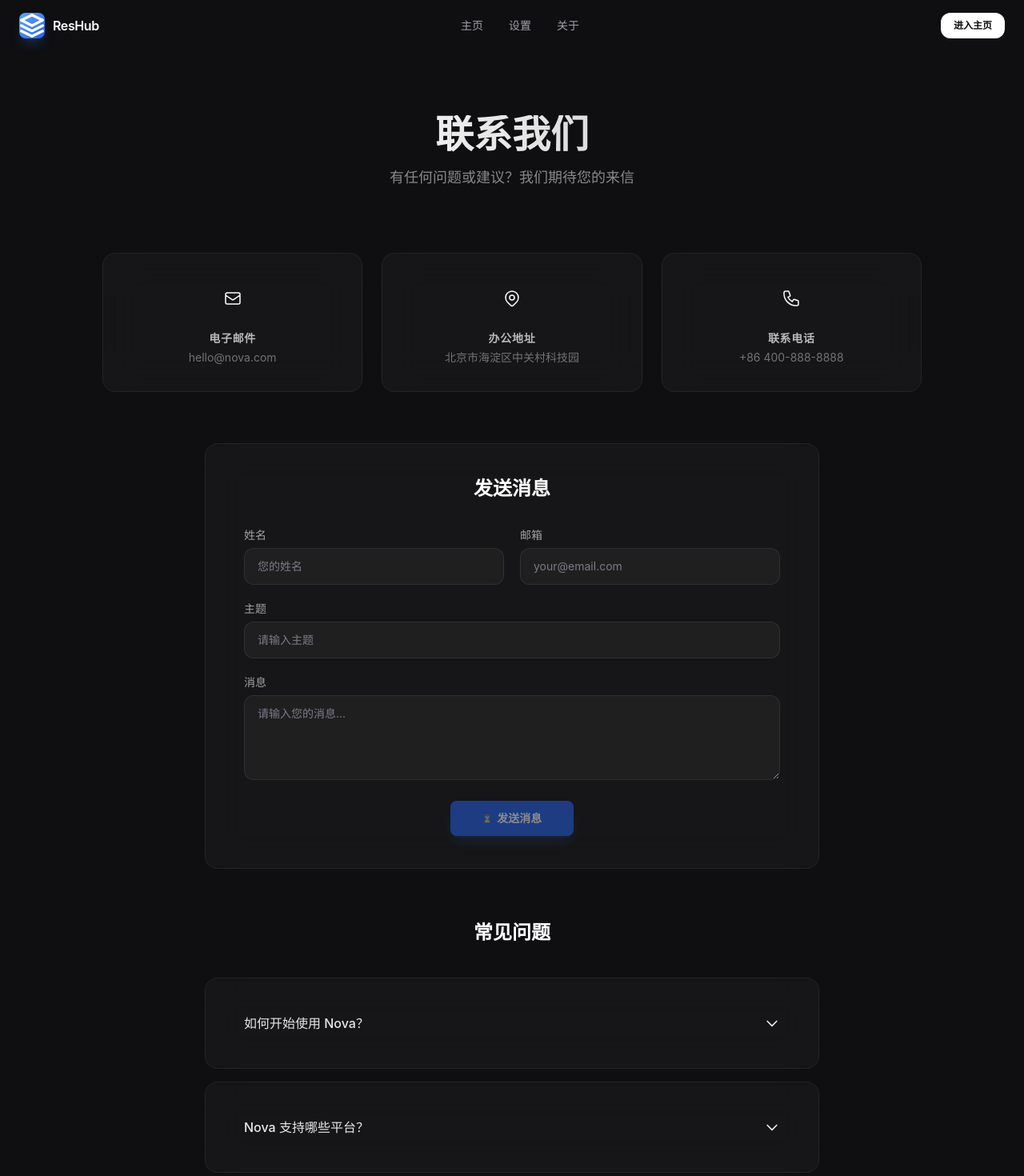
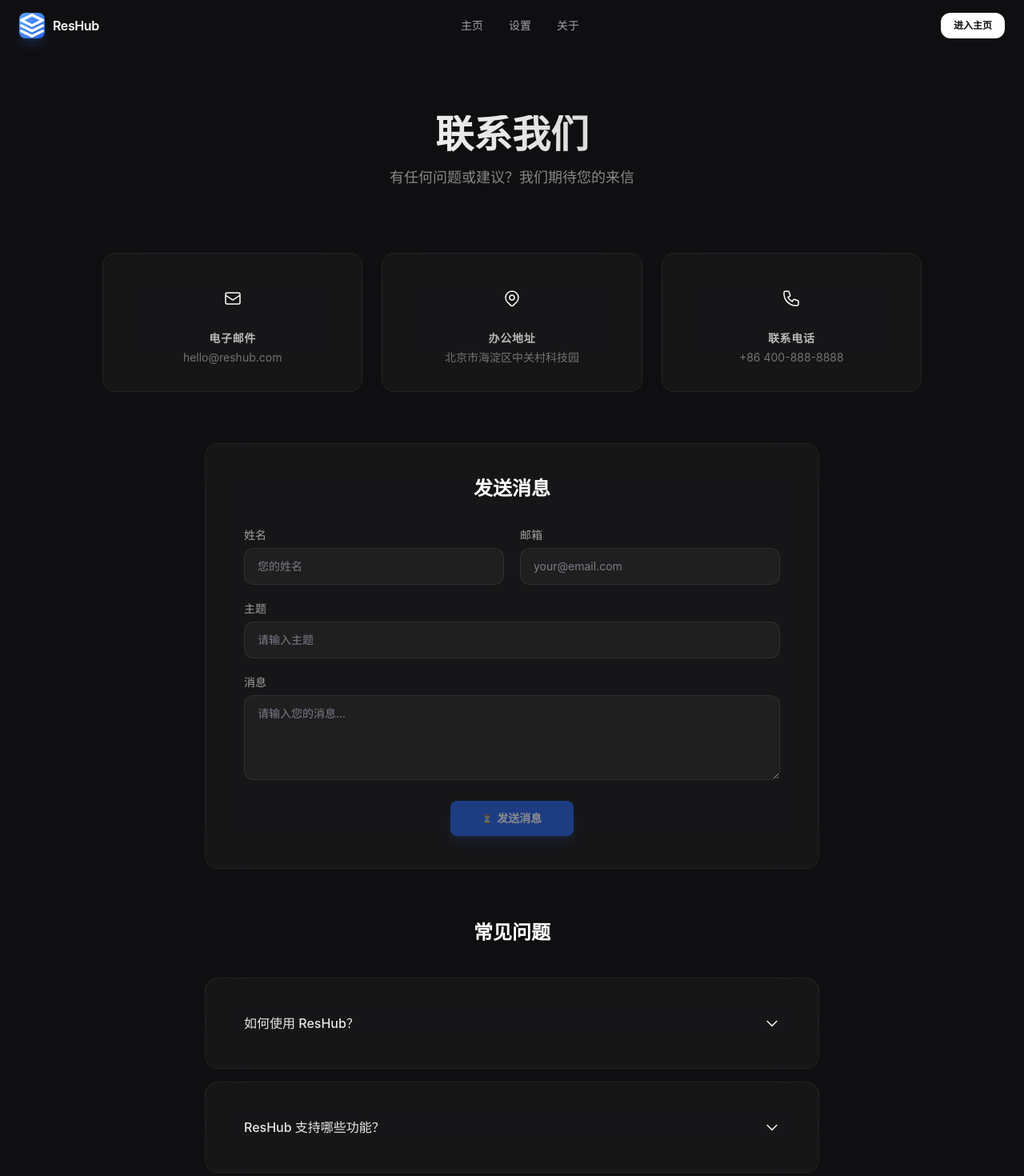
Before and after one commit to lxy2026620-droid/test-app, a Next.js app: page /test-app/contact in a window 1280 px wide. Shown: the top 1470 px of the page at 80% size. Built offline with nearby package versions, Linux system fonts and the light colour scheme.

Commit message:
fix: 全面修复路由basePath问题 + 残留Nova文字 + 控制台改为主页

```diff
--- a/components/AuthGuard.js
+++ b/components/AuthGuard.js
@@ -7,7 +7,7 @@ export default function AuthGuard({ children }) {
 
   useEffect(() => {
     if (!auth.isLoggedIn()) {
-      router.replace('/test-app/login');
+      router.replace('/login');
     }
   }, [router]);
 
--- a/components/Navbar.js
+++ b/components/Navbar.js
@@ -60,7 +60,7 @@ export default function Navbar() {
 
         {/* Entry Button */}
         <div className="hidden md:flex items-center gap-3">
-          <Link href="/test-app/login" className="btn-primary px-4 py-2 text-xs">
+          <Link href="/login" className="btn-primary px-4 py-2 text-xs">
             进入主页
           </Link>
         </div>
@@ -103,7 +103,7 @@ export default function Navbar() {
                 </Link>
               ))}
               <div className="h-px bg-white/[0.06] my-2" />
-          <Link href="/test-app/login" onClick={() => setMobileOpen(false)} className="btn-primary w-full text-center text-sm">
+          <Link href="/login" onClick={() => setMobileOpen(false)} className="btn-primary w-full text-center text-sm">
             进入主页
           </Link>
             </div>
--- a/pages/about.js
+++ b/pages/about.js
@@ -279,7 +279,7 @@ export default function About() {
             无论你是管理者、创作者还是团队领袖，ResHub 都欢迎你的加入
           </p>
           <div className="flex items-center justify-center gap-4 flex-wrap">
-            <a href="/test-app/register" className="btn-accent px-10 py-4 text-base inline-flex items-center">加入我们</a>
+            <a href="/test-app/login" className="btn-accent px-10 py-4 text-base inline-flex items-center">加入我们</a>
             <a href="/test-app/contact" className="btn-ghost px-10 py-4 text-base inline-flex items-center">联系我们</a>
           </div>
         </FadeInView>
--- a/pages/contact.js
+++ b/pages/contact.js
@@ -6,19 +6,19 @@ import { FadeInView, GlassCard } from '../components/Shared';
 
 const faqData = [
   {
-    question: '如何开始使用 Nova？',
+    question: '如何使用 ResHub？',
     answer:
-      '注册 Nova 账号后，您可以直接在控制台创建您的第一个项目。我们提供了丰富的模板和文档，帮助您快速上手。您也可以预约我们的技术团队进行一对一引导。',
+      '登录账号后即可进入主页管理资源列表。我们提供了清晰的文档说明，帮助您快速上手。',
   },
   {
-    question: 'Nova 支持哪些平台？',
+    question: 'ResHub 支持哪些功能？',
     answer:
-      'Nova 支持 Web、iOS、Android 以及桌面端（Windows / macOS / Linux）。通过统一的 API 接口，您可以轻松实现多平台数据同步与业务逻辑复用。',
+      'ResHub 支持资源管理、分类检索、链接管理、收藏夹等功能。所有资源由开发者统一维护更新。',
   },
   {
     question: '如何联系技术支持？',
     answer:
-      '您可以通过页面底部的联系表单提交工单，或直接发送邮件至 support@nova.com。我们的技术支持团队会在 24 小时内响应。企业客户还可享受专属 VIP 技术支持通道。',
+      '您可以通过页面底部的联系表单提交反馈，或发送邮件至 hello@reshub.com。我们会在 24 小时内响应。',
   },
 ];
 
@@ -103,7 +103,7 @@ export default function Contact() {
               <h3 className="mb-1 text-sm font-semibold uppercase tracking-wider text-white/70">
                 电子邮件
               </h3>
-              <p className="text-sm text-white/40">hello@nova.com</p>
+              <p className="text-sm text-white/40">hello@reshub.com</p>
             </GlassCard>
           </FadeInView>
 
--- a/pages/dashboard.js
+++ b/pages/dashboard.js
@@ -43,7 +43,7 @@ export default function Dashboard() {
       <motion.div className="space-y-8" variants={stagger} initial="initial" animate="animate">
         {/* ─────── Page Header ─────── */}
         <motion.div variants={fadeUp}>
-          <h1 className="text-2xl sm:text-3xl font-bold text-white tracking-tight">控制台</h1>
+          <h1 className="text-2xl sm:text-3xl font-bold text-white tracking-tight">主页</h1>
           <p className="text-dark-400 text-sm mt-1">管理您的资源列表</p>
         </motion.div>
 
--- a/pages/login.js
+++ b/pages/login.js
@@ -10,7 +10,7 @@ export default function Login() {
     e.preventDefault();
     const user = createGuestUser("用户", "user@reshub.local");
     auth.login(user);
-    router.push("/test-app/");
+    router.push("/");
   };
 
   return (
@@ -44,7 +44,7 @@ export default function Login() {
         </div>
 
         <h1 className="text-2xl font-semibold text-white text-center">进入资源中心</h1>
-        <p className="mt-2 text-sm text-dark-400 text-center">以默认身份进入控制台</p>
+        <p className="mt-2 text-sm text-dark-400 text-center">以默认身份进入主页</p>
 
         <form onSubmit={handleSubmit} className="mt-8 space-y-5">
           <motion.button
@@ -53,7 +53,7 @@ export default function Login() {
             whileTap={{ scale: 0.99 }}
             className="btn-accent w-full"
           >
-            进入控制台
+            进入主页
           </motion.button>
         </form>
 
```
